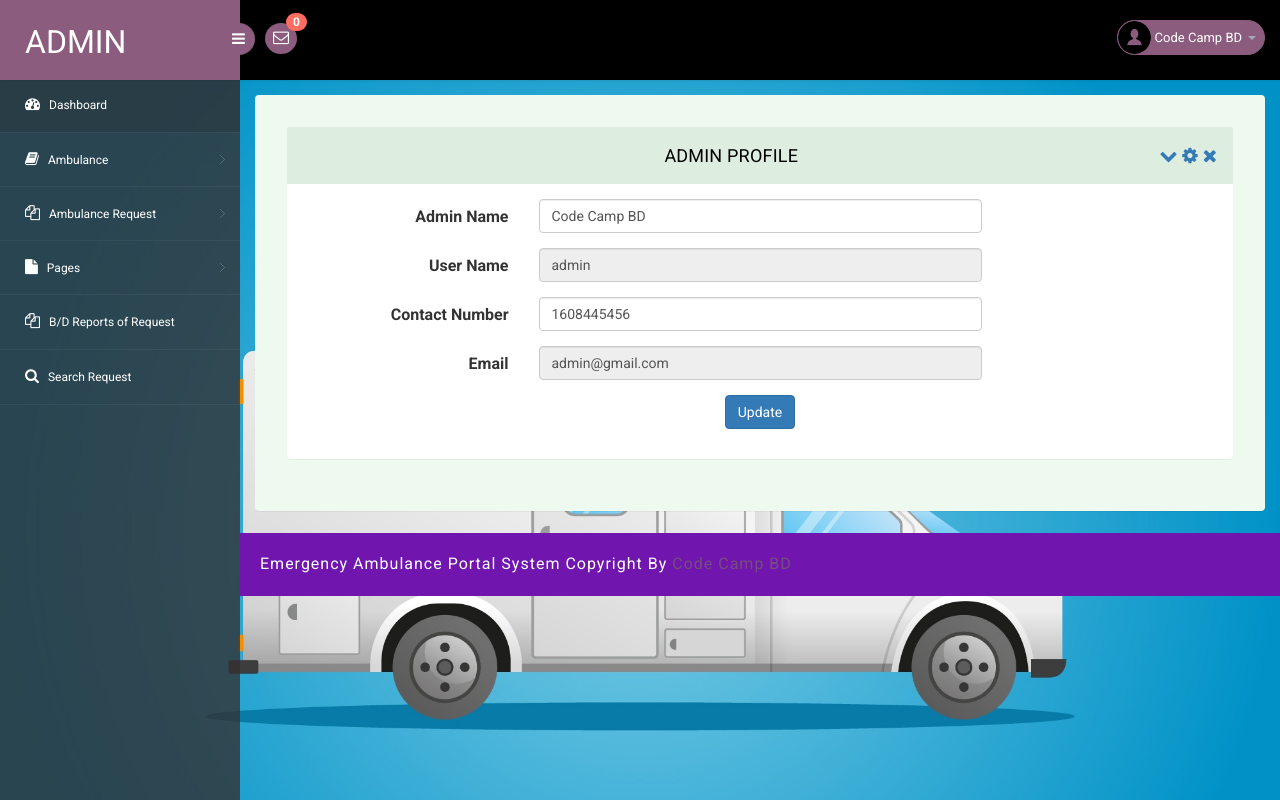
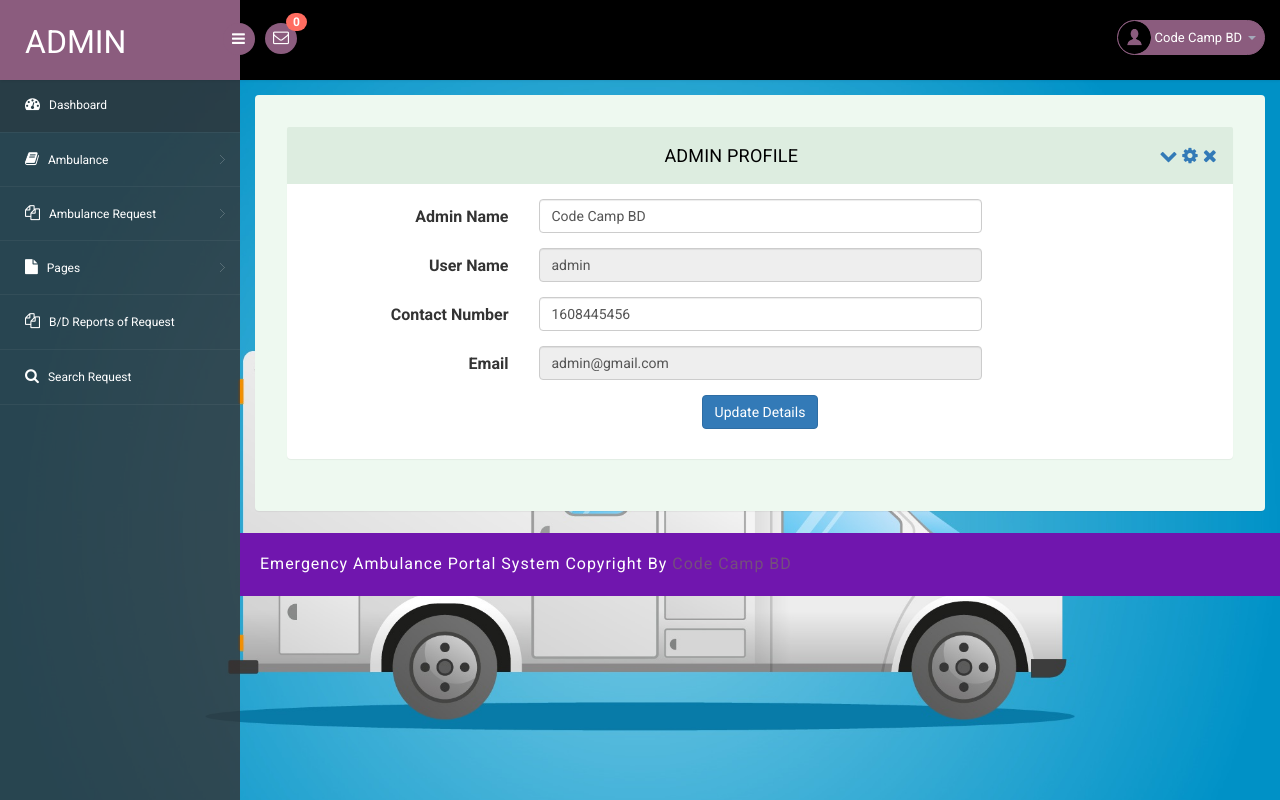
Before and after one commit to CodingABoveHEAd/ISD-project-repo, a PHP site: page /admin/admin-profile.php in a window 1280 px wide. Run offline with PHP 8.4, Linux system fonts and the light colour scheme; a user stored in the database is signed in; data comes from the database, SQL or seed files in the repository.

Commit message:
fixed the update details button

```diff
--- a/admin/admin-profile.php
+++ b/admin/admin-profile.php
@@ -111,7 +111,7 @@ while ($row=mysqli_fetch_array($ret)) {
 
                                     <div class="form-group">
                                         <div class="col-lg-offset-3 col-lg-6">
-                                          <p style="text-align: center;"> <button class="btn btn-primary" type="submit" name="submit">Update</button></p>
+                                          <p style="text-align: center;"> <button class="btn btn-primary" type="submit" name="submit">Update Details</button></p>
 
                                         </div>
                                     </div>
```
